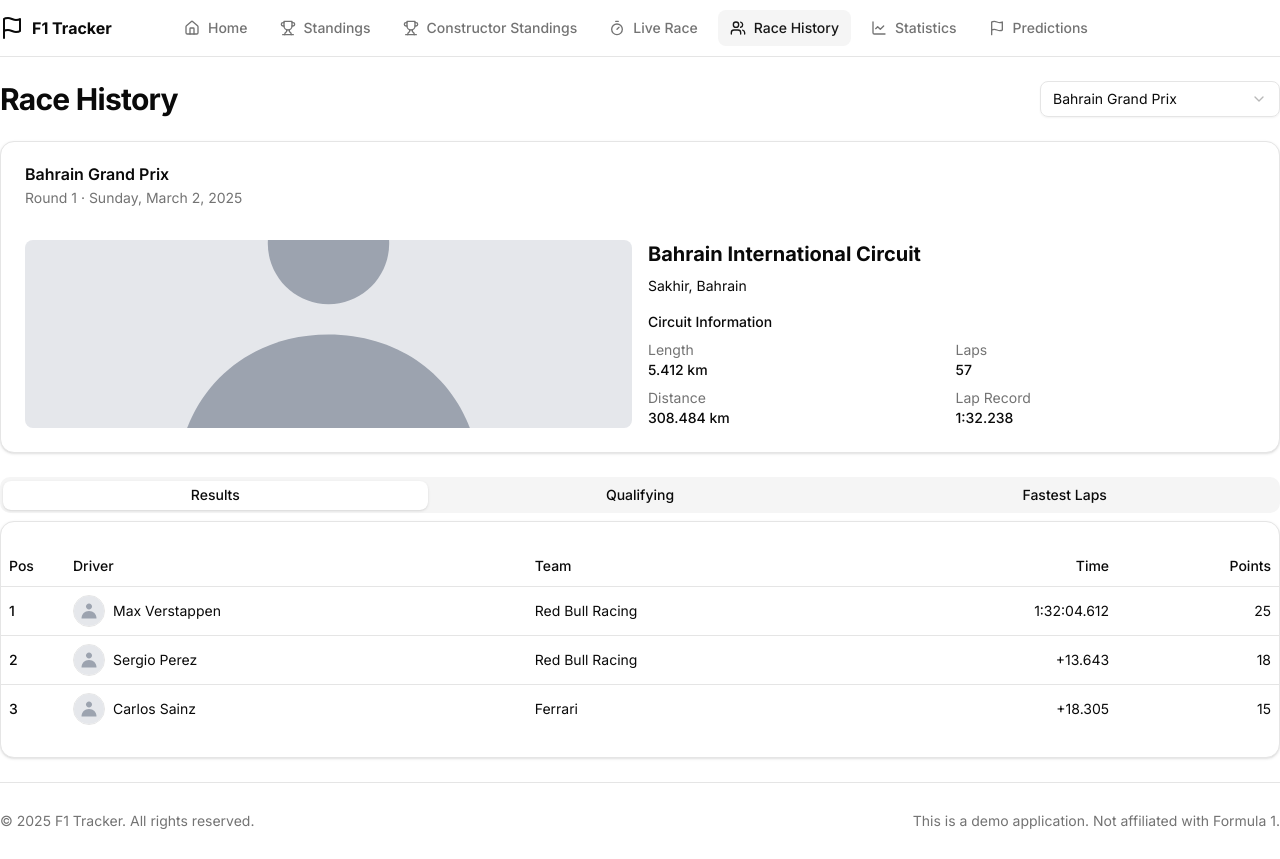
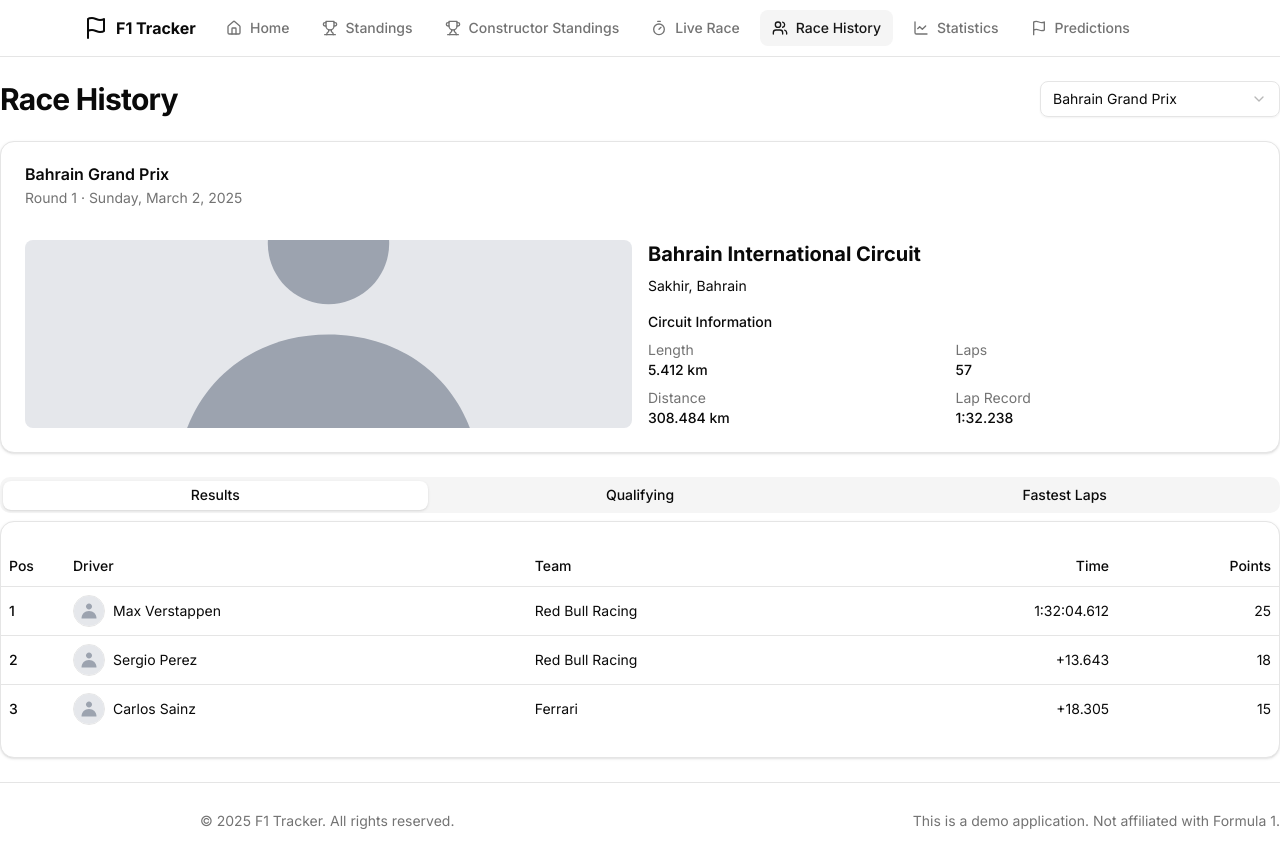
Before and after one commit to Umair-Butt980/f1, a Next.js app in the folder client/f1-tracker/: page /history in a window 1280 px wide. Built offline with nearby package versions, Linux system fonts and the light colour scheme.

Commit message:
styling and hydration fix

```diff
--- a/client/f1-tracker/app/layout.tsx
+++ b/client/f1-tracker/app/layout.tsx
@@ -33,7 +33,7 @@
             <div className="flex min-h-screen flex-col">
               <header className="sticky top-0 z-50 w-full border-b bg-background/95 backdrop-blur supports-[backdrop-filter]:bg-background/60">
                 <div className="container flex h-14 items-center justify-between">
-                  <Link href="/" className="flex items-center space-x-2">
+                  <Link href="/" className="flex items-center space-x-2 ml-21">
                     <Flag className="h-6 w-6 text-f1-red" />
                     <span className="font-bold">F1 Tracker</span>
                   </Link>
@@ -46,7 +46,7 @@
               <main className="flex-1 container py-6">{children}</main>
               <footer className="border-t py-6">
                 <div className="container flex flex-col items-center justify-between gap-4 md:flex-row">
-                  <p className="text-center text-sm leading-loose text-muted-foreground md:text-left">
+                  <p className="text-center text-sm leading-loose text-muted-foreground  ml-50">
                     &copy; {new Date().getFullYear()} F1 Tracker. All rights reserved.
                   </p>
                   <p className="text-center text-sm leading-loose text-muted-foreground md:text-left">
```
